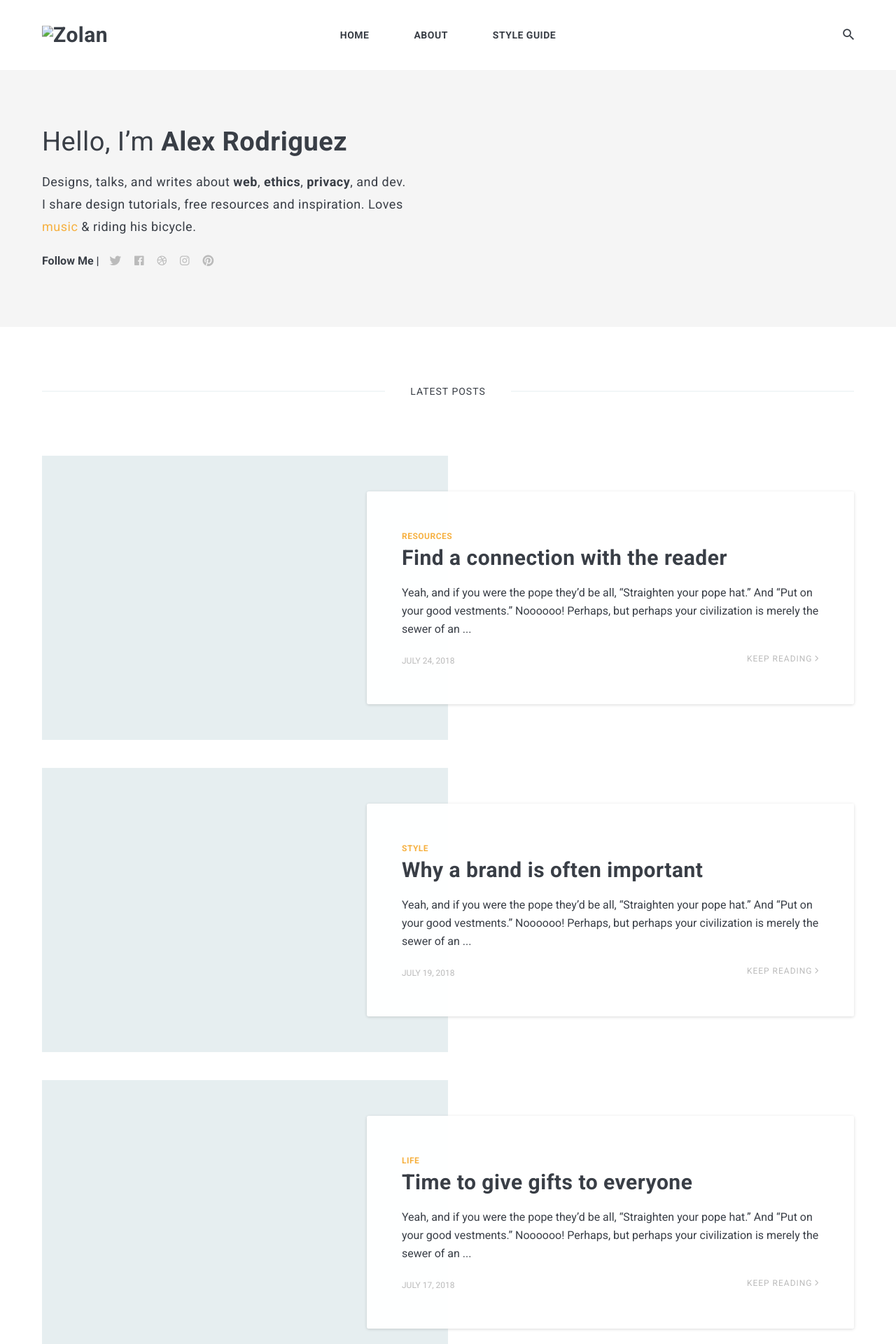
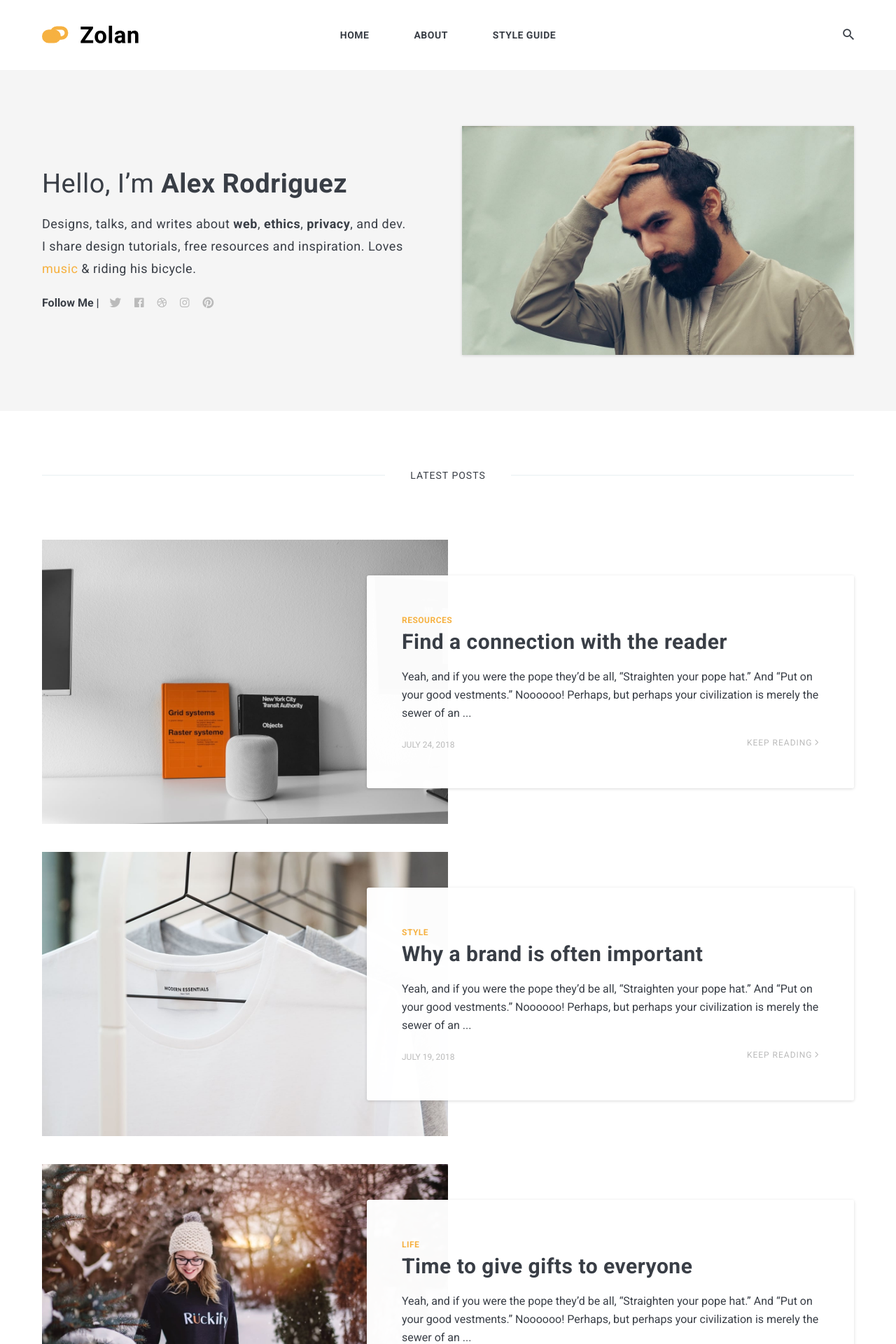
Before and after one commit to nextgencodes/delhiiitian, a Jekyll site: the page built from index.html, in a window 1280 px wide. Shown: the top 1920 px of the page at 70% size. Built offline with Jekyll 4.4.1, drawn with Linux system fonts in a browser that asks for light colours; nearby versions of some CDN libraries; library files that are not in the unit come from our copies; the list of posts is cut into pages by our own code; comment, search, counter and statistics services are not loaded.

```diff
--- a/_config.yml
+++ b/_config.yml
@@ -1,4 +1,4 @@
-baseurl: "delhiiitian" # the subpath of your site, e.g. /blog
+baseurl: "/delhiiitian" # the subpath of your site, e.g. /blog
 url: "" # the base hostname & protocol for your site, e.g. http://example.com
 
 
```
